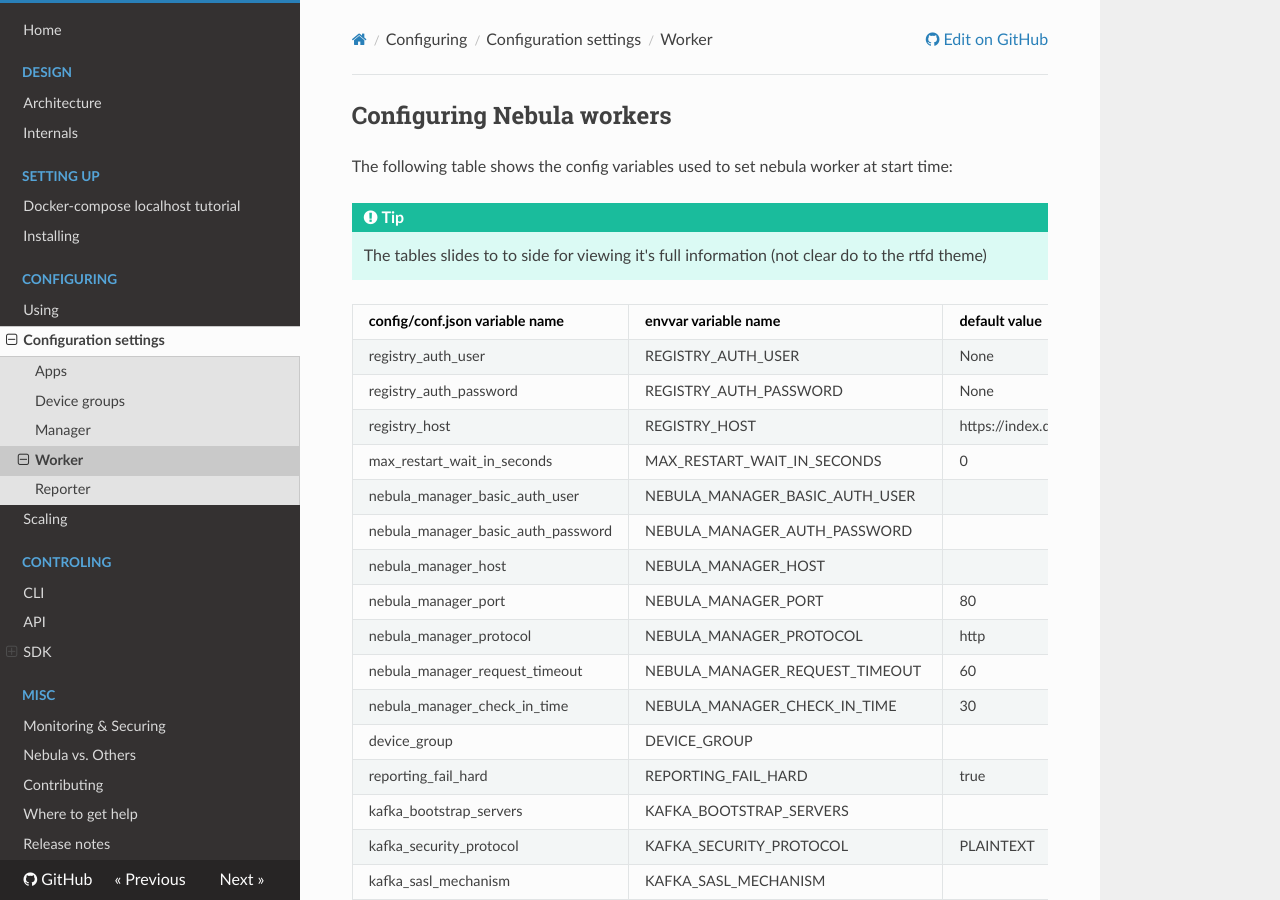
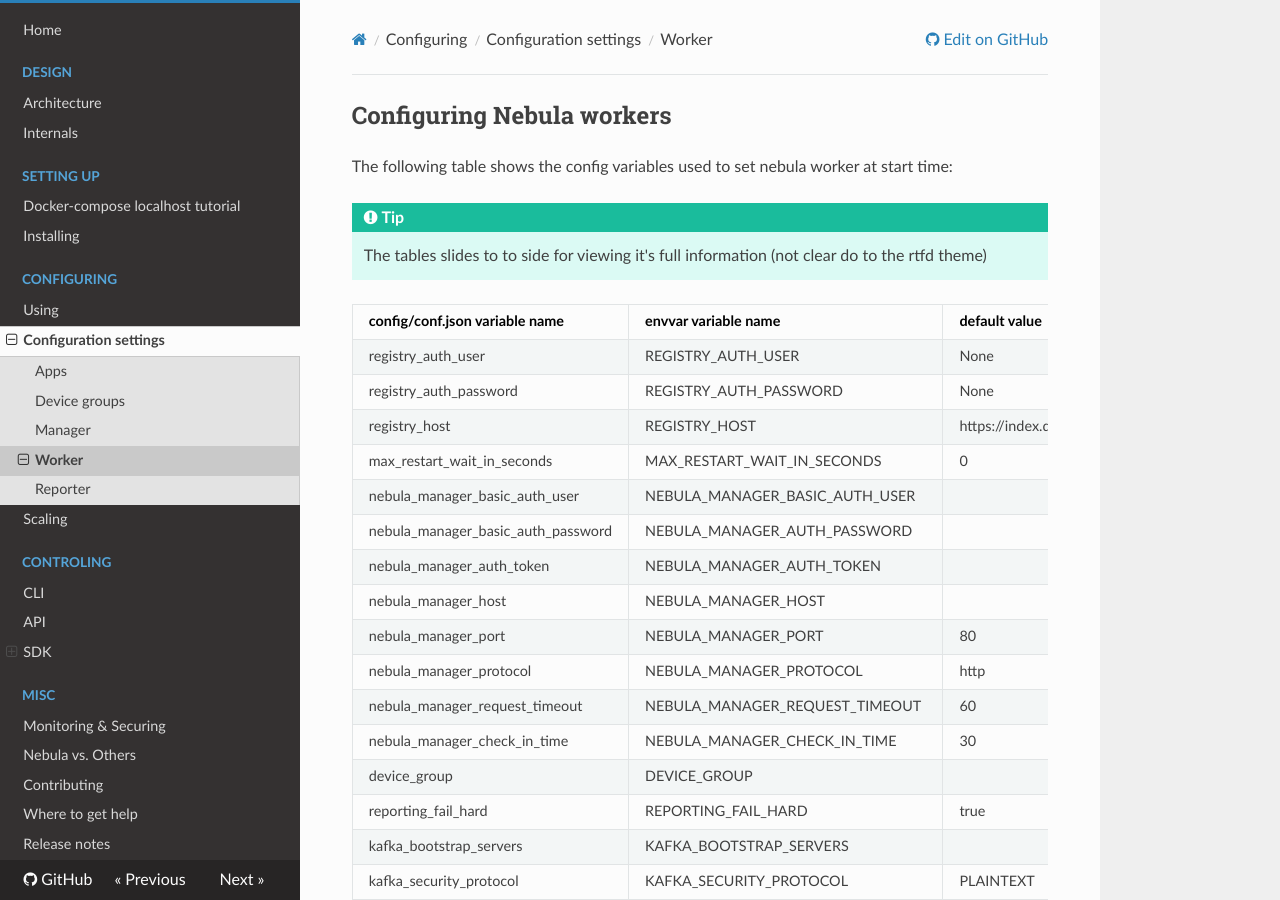
Before and after one commit to nebula-orchestrator/docs, an MkDocs documentation site: the page built from docs/config/worker.md, in a window 1280 px wide and 900 px high. Built offline with MkDocs 1.6.1, drawn with Linux system fonts in a browser that asks for light colours; nearby versions of some CDN libraries; old or Windows-style settings are respelled for this version of MkDocs; some of the changed lines change nothing that is shown.

Commit message:
adding worker token auth

```diff
--- a/docs/config/worker.md
+++ b/docs/config/worker.md
@@ -11,8 +11,9 @@
 | registry_auth_password             | REGISTRY_AUTH_PASSWORD           | None                         | P@ssw0rd                                                                                                             | string | the docker registry basic auth password, if not set or set to None (the default value) Nebula will attempt to use the standard registry config file that's located inside the container "~/.docker/config.json" file path & if that's not configured will carry using no registry auth                | no       |
 | registry_host                      | REGISTRY_HOST                    | https://index.docker.io/v1/  | https://my_registry.example.com:5000                                                                                 | string | the docker registry FQDN or IP                                                                                                                                                                                                                                                                        | yes      |
 | max_restart_wait_in_seconds        | MAX_RESTART_WAIT_IN_SECONDS      | 0                            | 5                                                                                                                    | int    | maximum time (in seconds) each worker server will wait before reloading the containers in case of restart\update (minimum time hard coded to 0 and each worker server will randomly choose between the that range to spread load on on the managers to avoid a roaring hoard)                         | yes      |
-| nebula_manager_basic_auth_user     | NEBULA_MANAGER_BASIC_AUTH_USER   |                              | admin                                                                                                                | string | the basic auth user used to secure the manager - unless you set auth_enabled=false you must configure it                                                                                                                                                                                              | no       |
-| nebula_manager_basic_auth_password | NEBULA_MANAGER_AUTH_PASSWORD     |                              | P@ssw0rd                                                                                                             | string | the basic auth password used to secure  manager - unless you set auth_enabled=false you must configure it                                                                                                                                                                                             | no       |
+| nebula_manager_basic_auth_user     | NEBULA_MANAGER_BASIC_AUTH_USER   |                              | admin                                                                                                                | string | the basic auth user used to secure the manager - unless you set auth_enabled=false you must configure either basic_auth (user & pass) or token auth                                                                                                                                                   | no       |
+| nebula_manager_basic_auth_password | NEBULA_MANAGER_AUTH_PASSWORD     |                              | P@ssw0rd                                                                                                             | string | the basic auth password used to secure  manager - unless you set auth_enabled=false you must configure either basic_auth (user & pass) or token auth                                                                                                                                                  | no       |
+| nebula_manager_auth_token          | NEBULA_MANAGER_AUTH_TOKEN        |                              | ZDMwN2JmYjBmODliMDRmOTViZDlkYmJl                                                                                     | string | the bearer token used to secure  manager - unless you set auth_enabled=false you must configure either basic_auth (user & pass) or token auth                                                                                                                                                         | no       |
 | nebula_manager_host                | NEBULA_MANAGER_HOST              |                              | mynebulaapi.exampledomain.com                                                                                        | string | the FQDN\IP of the Nebula manager                                                                                                                                                                                                                                                                     | yes      |
 | nebula_manager_port                | NEBULA_MANAGER_PORT              | 80                           | 80                                                                                                                   | int    | the port of the Nebula manager                                                                                                                                                                                                                                                                        | yes      |
 | nebula_manager_protocol            | NEBULA_MANAGER_PROTOCOL          | http                         | http                                                                                                                 | string | protocol used to contact the Nebula manager - http or https                                                                                                                                                                                                                                           | yes      |
```
